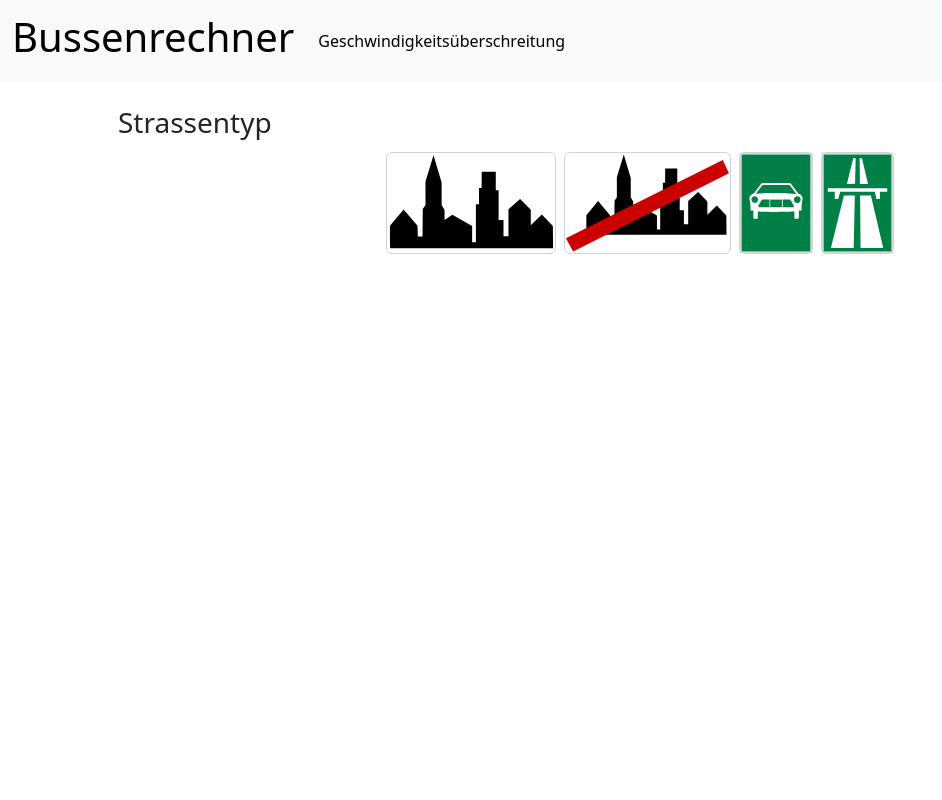
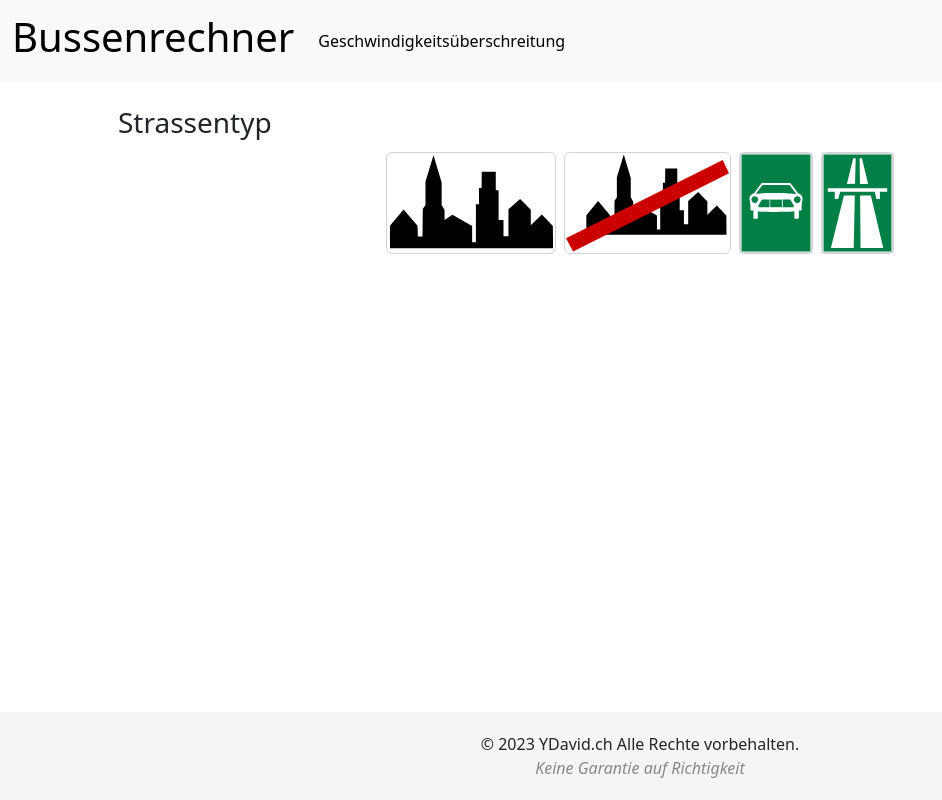
Before and after one commit to YesterDavid135/Bussenrechner, an Angular app: page / in a window 1280 px wide. Shown: the whole page, without its empty margins (0-942 px from the left). Built offline with nearby package versions, Linux system fonts and the light colour scheme.

Commit message:
Added Footer

```diff
--- a/src/app/app.component.css
+++ b/src/app/app.component.css
@@ -0,0 +1,3 @@
+.min-vh-100 {
+  min-height: 100vh !important;
+}
--- a/src/app/app.component.html
+++ b/src/app/app.component.html
@@ -1,14 +1,6 @@
-<!doctype html>
-<html lang="en">
-<head>
-  <meta charset="utf-8">
-  <title>M133SBB</title>
-  <base href="/">
-  <meta name="viewport" content="width=device-width, initial-scale=1">
-  <link rel="icon" type="image/x-icon" href="favicon.ico">
-</head>
-<body>
-<app-navbar></app-navbar>
-<app-speeding></app-speeding>
-</body>
-</html>
+<div class="d-flex flex-column min-vh-100">
+  <app-navbar></app-navbar>
+  <app-speeding></app-speeding>
+
+  <app-footer class="mt-auto"></app-footer>
+</div>
--- a/src/app/app.module.ts
+++ b/src/app/app.module.ts
@@ -6,13 +6,15 @@ import { SpeedingComponent } from './speeding/speeding.component';
 import { NgbModule } from '@ng-bootstrap/ng-bootstrap';
 import { NavbarComponent } from './navbar/navbar.component';
 import {FormsModule} from "@angular/forms";
+import { FooterComponent } from './footer/footer.component';
 
 
 @NgModule({
   declarations: [
     AppComponent,
     SpeedingComponent,
-    NavbarComponent
+    NavbarComponent,
+    FooterComponent
   ],
     imports: [
         BrowserModule,
--- /dev/null
+++ b/src/app/footer/footer.component.css
@@ -0,0 +1,19 @@
+.footer {
+  background-color: #f5f5f5;
+  padding: 20px 0;
+  text-align: center;
+  /*position: sticky;*/
+  /*bottom: 0;*/
+  /*width: 100%;*/
+  /*display: block;*/
+  margin-top: auto;
+}
+
+.footer p {
+  margin: 0;
+}
+
+.disclaimer {
+  font-style: italic;
+  color: #888;
+}
--- /dev/null
+++ b/src/app/footer/footer.component.html
@@ -0,0 +1,6 @@
+<footer class="footer mt-2">
+  <div class="container">
+    <p>&copy; {{ currentYear }} YDavid.ch Alle Rechte vorbehalten.</p>
+    <p class="disclaimer">Keine Garantie auf Richtigkeit</p>
+  </div>
+</footer>
--- /dev/null
+++ b/src/app/footer/footer.component.ts
@@ -0,0 +1,10 @@
+import { Component } from '@angular/core';
+
+@Component({
+  selector: 'app-footer',
+  templateUrl: './footer.component.html',
+  styleUrls: ['./footer.component.css']
+})
+export class FooterComponent {
+  currentYear: number = new Date().getFullYear();
+}
--- a/src/index.html
+++ b/src/index.html
@@ -2,7 +2,7 @@
 <html lang="en">
 <head>
   <meta charset="utf-8">
-  <title>SpeedingTicket</title>
+  <title>Fine Calculator</title>
   <base href="/">
   <meta name="viewport" content="width=device-width, initial-scale=1">
   <link rel="icon" type="image/x-icon" href="favicon.ico">
```
